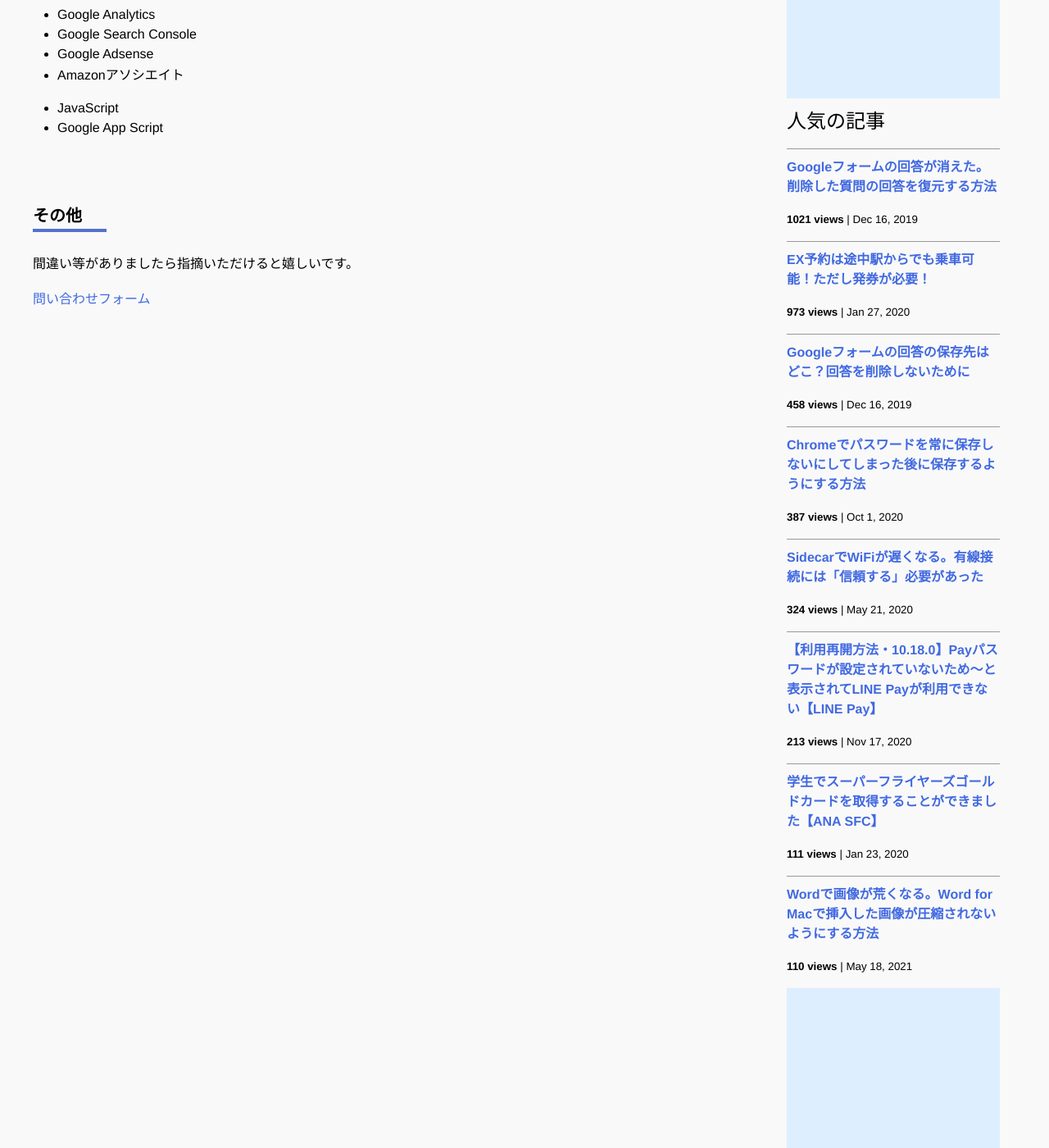
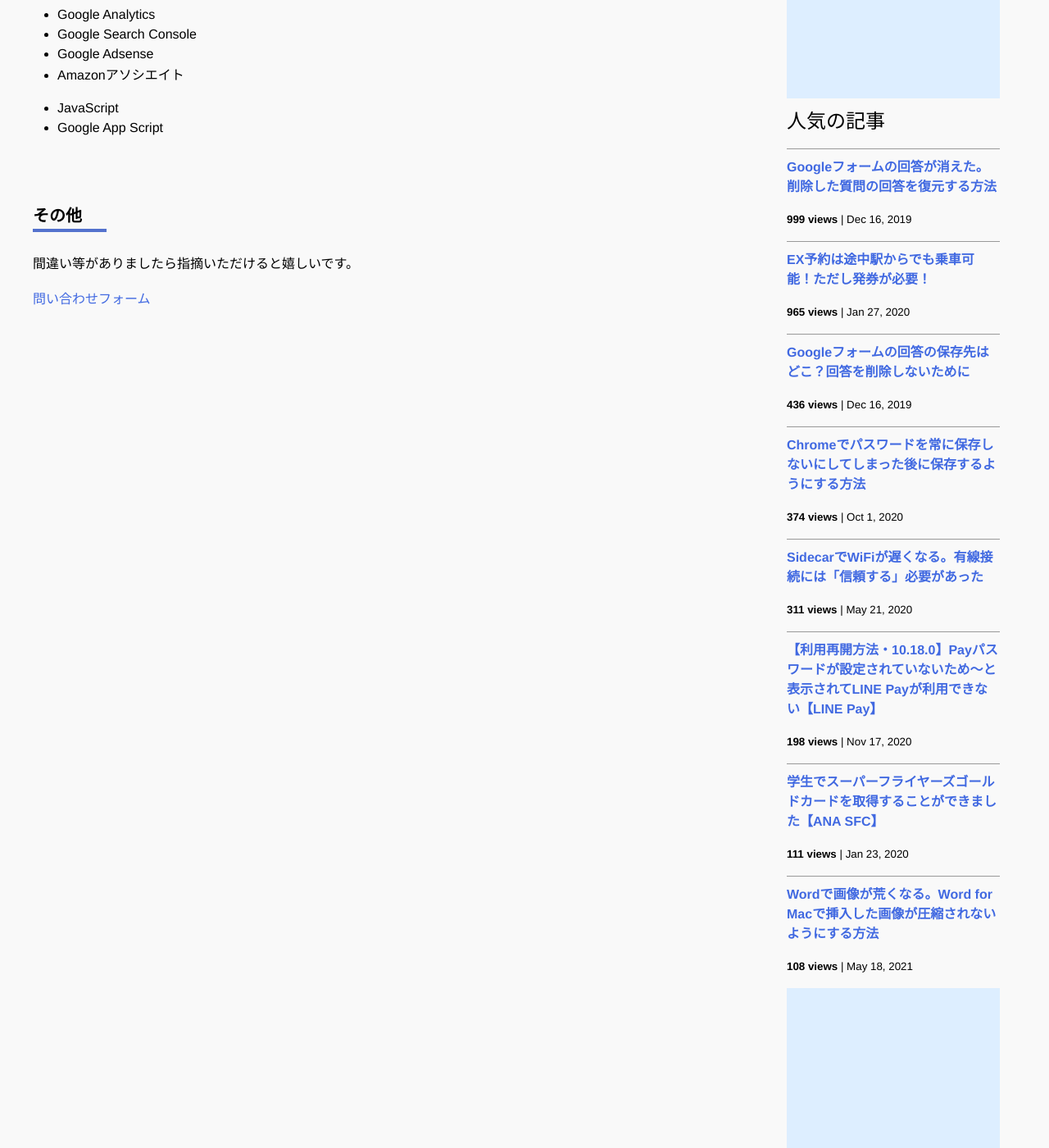
Before and after one commit to iwanaminami/shoyaiwaname, a Jekyll site: the page built from about.markdown, in a window 1280 px wide and 1400 px high, scrolled down 693 px. Shown: the whole window at 82% size. Built offline with Jekyll 4.4.1, drawn with Linux system fonts in a browser that asks for light colours; nearby versions of some CDN libraries; comment, search, counter and statistics services are not loaded.

Commit message:
a new commit message

```diff
--- a/_data/popularposts.yml
+++ b/_data/popularposts.yml
@@ -1,17 +1,17 @@
 side:
-  - view: 1021
+  - view: 999
     url: /2019/12/16/restore-googleform.html
-  - view: 973
+  - view: 965
     url: /2020/01/27/ex-rideontheway.html
-  - view: 458
+  - view: 436
     url: /2019/12/16/googleform-answers.html
-  - view: 387
+  - view: 374
     url: /2020/10/01/googlepassword.html
-  - view: 324
+  - view: 311
     url: /2020/05/21/sidecar-via-cable.html
-  - view: 213
+  - view: 198
     url: /2020/11/17/linepay.html
   - view: 111
     url: /2020/01/23/sfcgold.html
-  - view: 110
+  - view: 108
     url: /2021/05/18/image-compression-word.html
```
